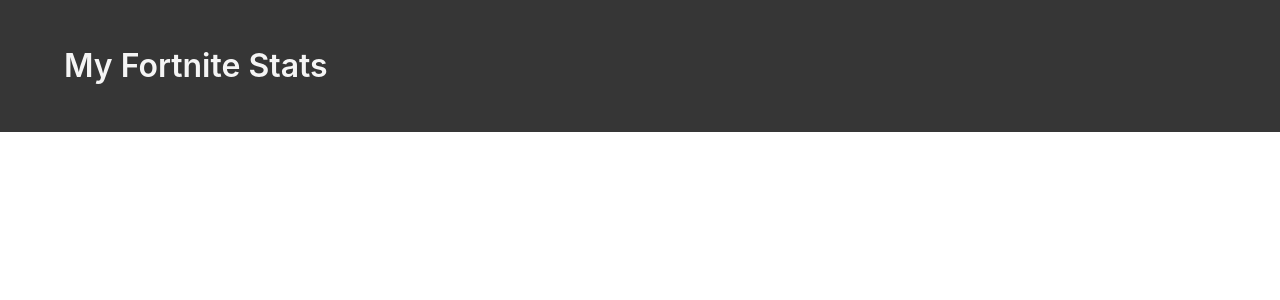
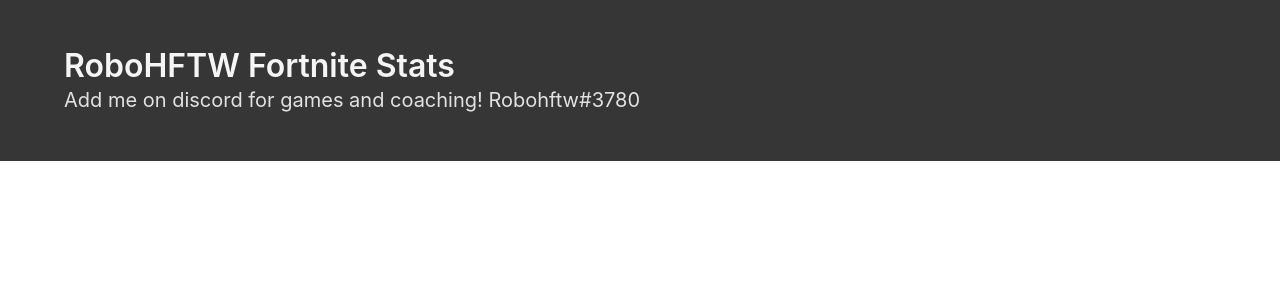
Before and after one commit to carlhester/rh-forknife, a Flask app: page / in a window 1280 px wide. Shown: the top 300 px of the page. Run offline with Flask 2, Linux system fonts and the light colour scheme; parts of the project's set-up code (start-up, migrations or seed data) failed here and were passed over; some libraries are stand-ins or nearby versions.

Commit message:
add discord info

```diff
--- a/templates/index.html
+++ b/templates/index.html
@@ -12,7 +12,10 @@
   <div class="hero-body">
     <div class="container">
       <h1 class="title">
-        My Fortnite Stats
+        RoboHFTW Fortnite Stats
+      </h1>
+      <h1 class="subtitle">
+        Add me on discord for games and coaching! Robohftw#3780
       </h1>
     </div>
   </div>
```
